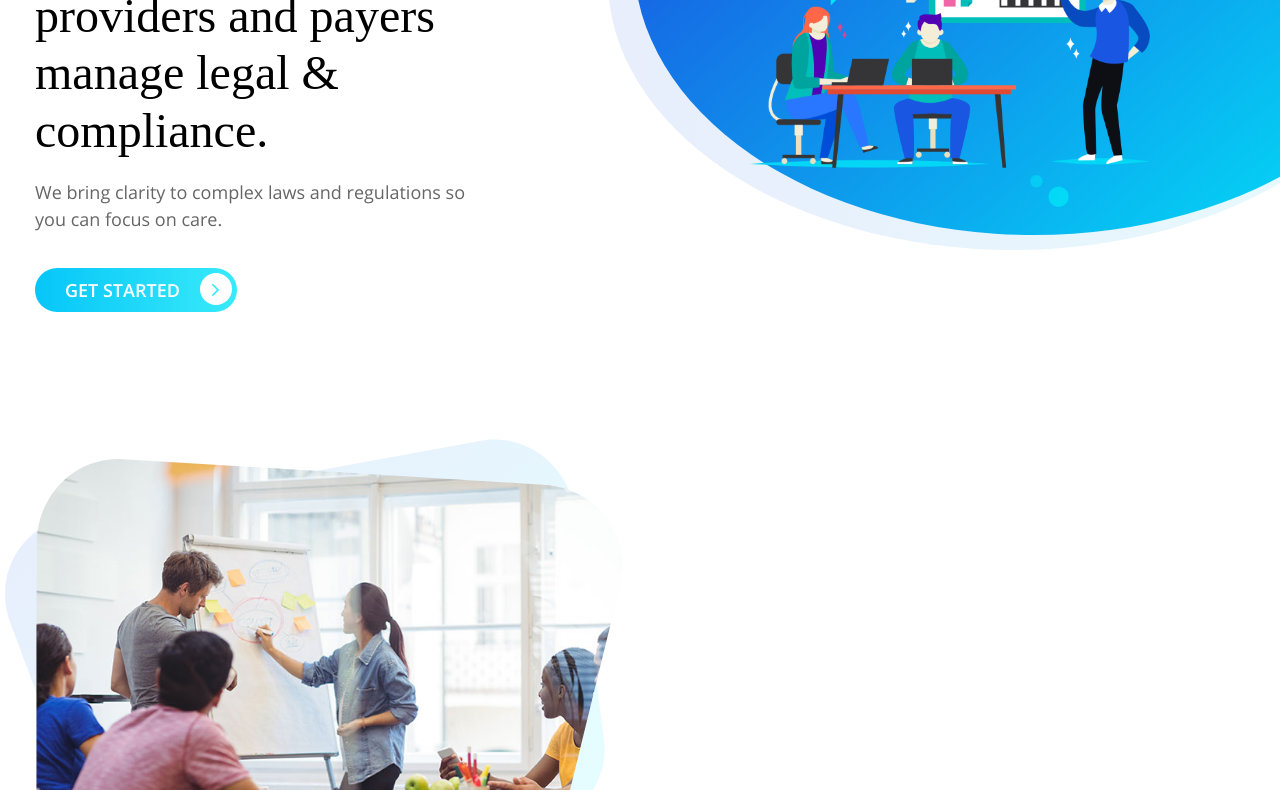
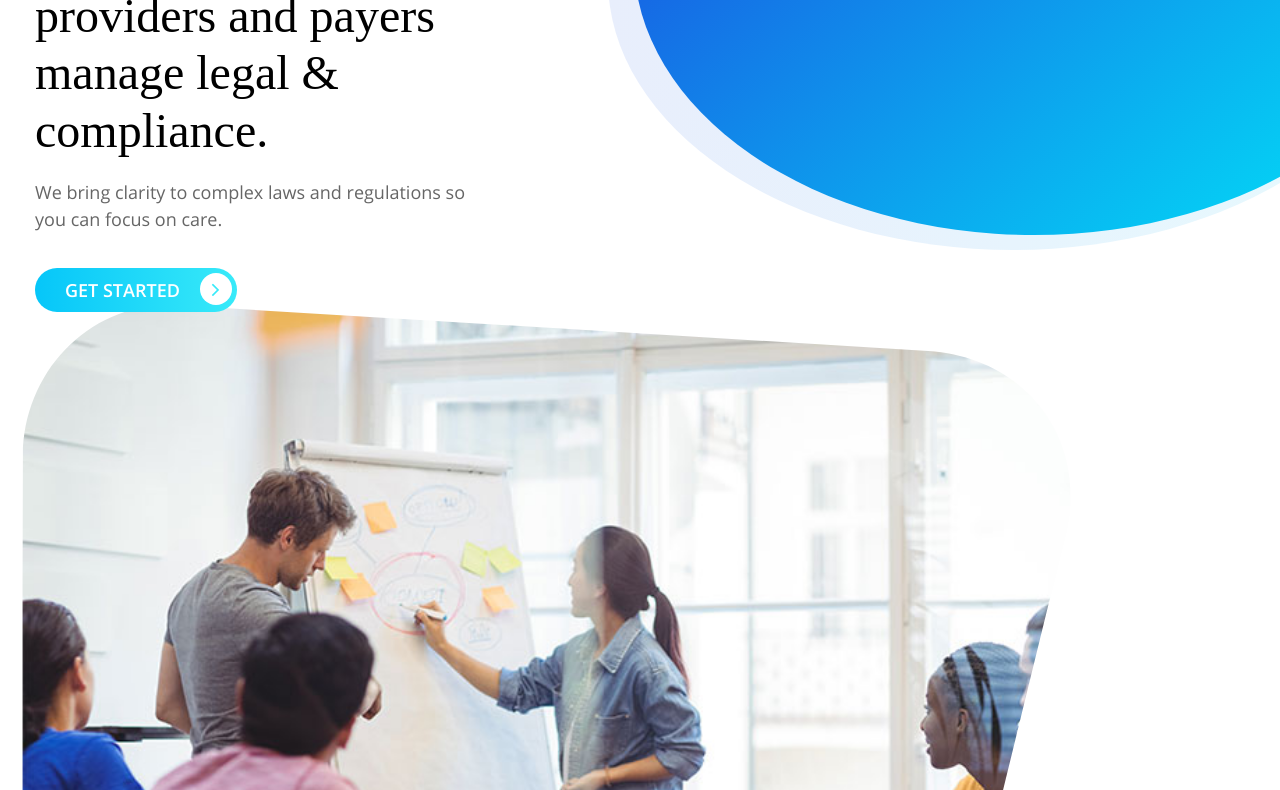
Before and after one commit to Johnson-Group-LLC/johnson-group-llc.github.io, a plain HTML site: page index.html in a window 1280 px wide. Shown: the part 265-1055 px from the top of the page. Drawn offline with Linux system fonts and the light colour scheme; a web font is replaced by a local one.

Commit message:
Update index.html

```diff
--- a/index.html
+++ b/index.html
@@ -51,7 +51,7 @@
                     and payers manage legal & compliance. </h1>
                 <p> We bring clarity to complex laws and regulations so you can focus on care. </p>
                 <a href="#">Get Started <i class="fa fa-angle-right" aria-hidden="true"></i></a></div>
-            <div class="col-md-6">
+            <!--div class="col-md-6">
                 <div class="card"><img class="card-img-top img-fluid" src="images/banner-img.png" alt=""></div>
             </div>
         </div>
```
